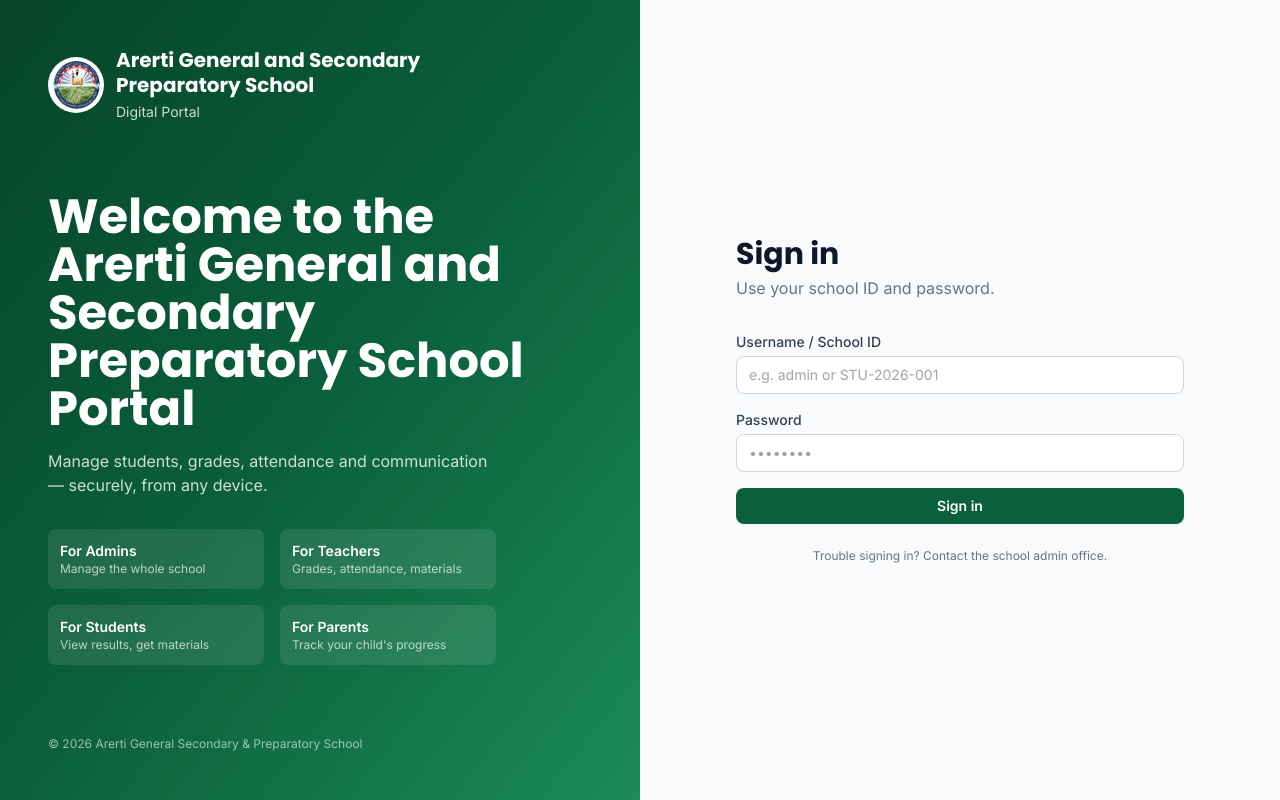
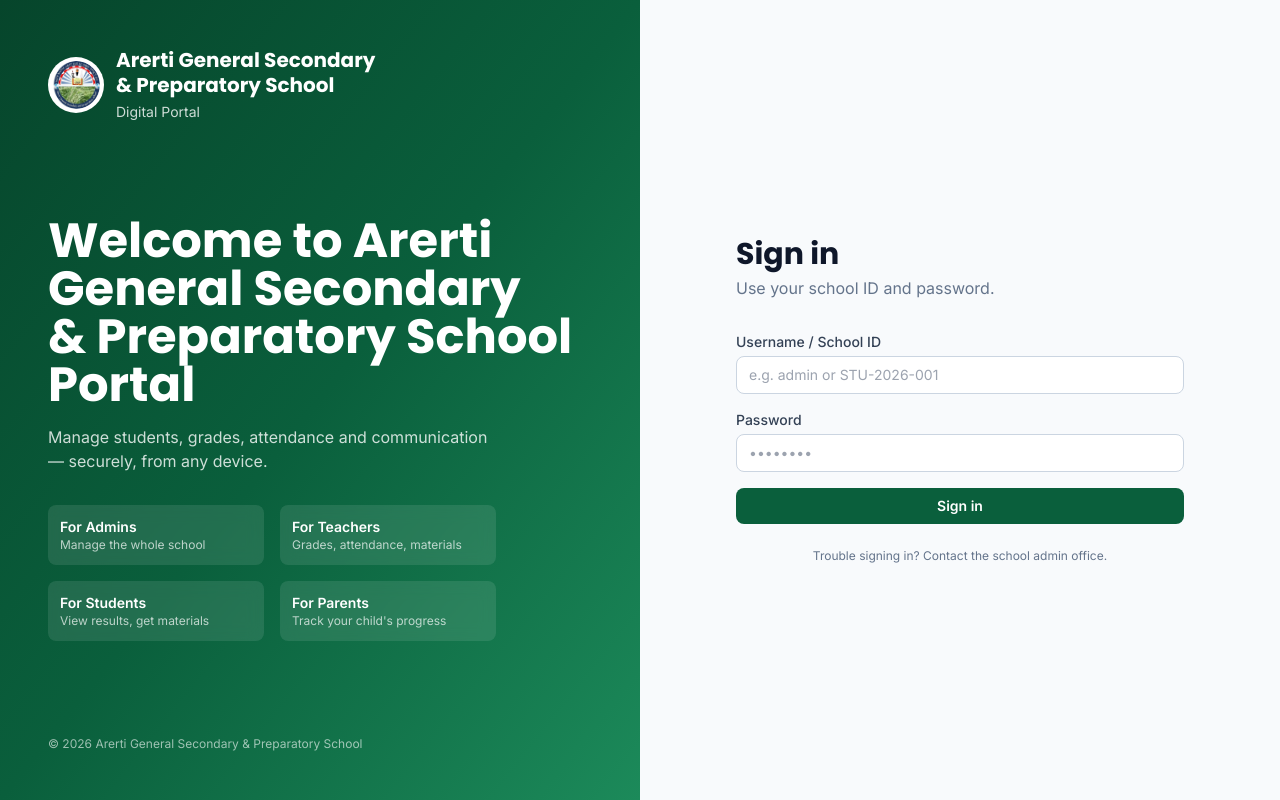
Before and after one commit to Y262521/Arerti_school_portal, a React (Vite) app in the folder frontend/: page /login in a window 1280 px wide. Built offline with nearby package versions, Linux system fonts and the light colour scheme.

Commit message:
Fix branding: Arerti General Secondary & Preparatory School + fix header layout

```diff
--- a/frontend/src/components/Layout.jsx
+++ b/frontend/src/components/Layout.jsx
@@ -53,13 +53,13 @@ export default function Layout({ children }) {
       {/* Top bar */}
       <header className="sticky top-0 z-30 bg-white/95 backdrop-blur border-b border-slate-200">
         <div className="mx-auto max-w-7xl px-4 sm:px-6 lg:px-8 h-16 flex items-center gap-4">
-          <Link to="/" className="flex items-center gap-3">
-            <img src="/logo.png" alt="Arerti" className="h-10 w-10 rounded-full object-cover" />
-            <div className="leading-tight">
-              <div className="font-display font-bold text-brand text-sm">Arerti General and Secondary</div>
-              <div className="font-display font-bold text-brand text-sm">Preparatory School</div>
-              <div className="text-xs text-slate-500 hidden sm:block">Digital Portal</div>
+          <Link to="/" className="flex items-center gap-3 shrink-0">
+            <img src="/logo.png" alt="Arerti" className="h-10 w-10 rounded-full object-cover shrink-0" />
+            <div className="leading-tight hidden sm:block">
+              <div className="font-display font-bold text-brand text-sm whitespace-nowrap">Arerti General Secondary</div>
+              <div className="font-display font-bold text-brand text-sm whitespace-nowrap">& Preparatory School</div>
             </div>
+            <div className="font-display font-bold text-brand text-sm sm:hidden whitespace-nowrap">Arerti Portal</div>
           </Link>
 
           <nav className="ml-6 hidden md:flex items-center gap-1 flex-1">
@@ -116,7 +116,7 @@ export default function Layout({ children }) {
 
       <footer className="border-t border-slate-200 bg-white py-4">
         <div className="mx-auto max-w-7xl px-4 text-center text-xs text-slate-500">
-          © {new Date().getFullYear()} Arerti General and Secondary Preparatory School
+          © {new Date().getFullYear()} Arerti General Secondary & Preparatory School
         </div>
       </footer>
     </div>
--- a/frontend/src/pages/LoginPage.jsx
+++ b/frontend/src/pages/LoginPage.jsx
@@ -45,17 +45,17 @@ export default function LoginPage() {
       <div className="hidden lg:flex lg:w-1/2 bg-gradient-to-br from-brand-dark via-brand to-brand-light text-white flex-col justify-between p-12">
         <div>
           <div className="flex items-center gap-3">
-            <img src="/logo.png" className="h-14 w-14 rounded-full bg-white p-1" alt="logo" />
+            <img src="/logo.png" className="h-14 w-14 rounded-full bg-white p-1 shrink-0" alt="logo" />
             <div>
-              <div className="font-display text-xl font-bold leading-tight">Arerti General and Secondary</div>
-              <div className="font-display text-xl font-bold leading-tight">Preparatory School</div>
+              <div className="font-display text-xl font-bold leading-tight">Arerti General Secondary</div>
+              <div className="font-display text-xl font-bold leading-tight">& Preparatory School</div>
               <div className="text-sm text-white/80 mt-1">Digital Portal</div>
             </div>
           </div>
         </div>
         <div>
           <h1 className="font-display text-4xl xl:text-5xl font-bold leading-tight">
-            Welcome to the<br/>Arerti General and Secondary<br/>Preparatory School Portal
+            Welcome to Arerti General Secondary<br/>& Preparatory School Portal
           </h1>
           <p className="mt-4 text-white/80 max-w-md">
             Manage students, grades, attendance and communication — securely, from any device.
```
Also changed, not shown: frontend/public/manifest.json.
